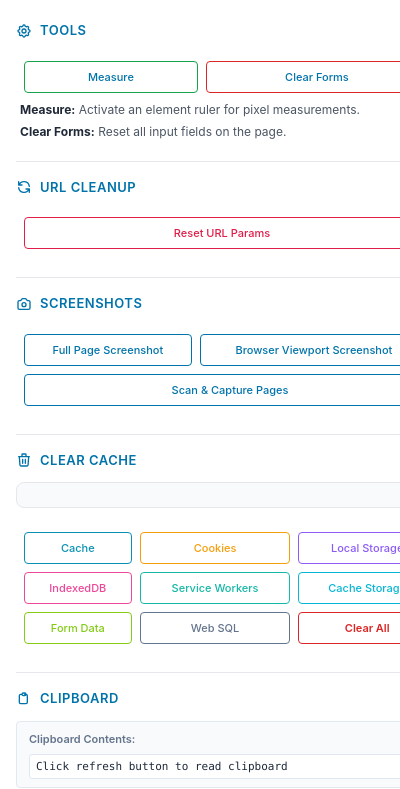
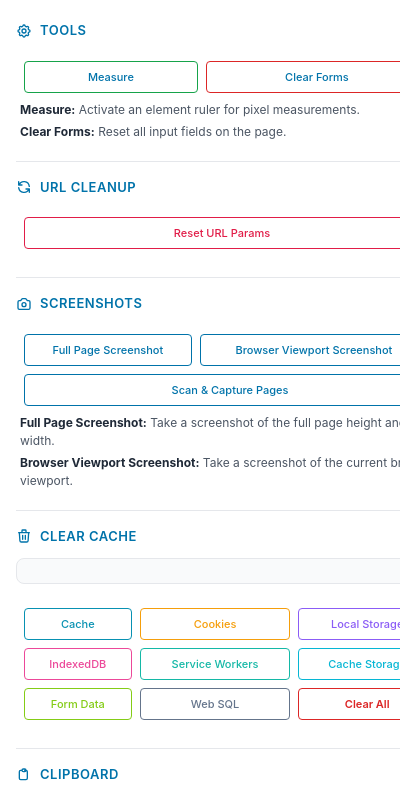
Before and after one commit to turnermike/Hi-hat-Debug-Tool, a browser extension: page popup/popup.html in a window 400 px wide. Shown: the part 66-855 px from the top of the page. Drawn offline with Linux system fonts and the light colour scheme.

Commit message:
informational copy

```diff
--- a/popup/popup.html
+++ b/popup/popup.html
@@ -47,7 +47,6 @@
           </tr>
         </table>
       </div>
-
 
       <!-- Button Descriptions -->
       <div class="tool-description">
@@ -134,6 +133,13 @@
             </tr>
           </table>
         </div>
+
+      <!-- Button Descriptions -->
+      <div class="tool-description">
+        <p><strong>Full Page Screenshot:</strong> Take a screenshot of the full page height and width.</p>
+        <p><strong>Browser Viewport Screenshot:</strong> Take a screenshot of the current browser viewport.</p>
+        <!-- <p><strong>Scan & Capture Pages:</strong> Scan the page for vulnerabilities and take a screenshot of the page.</p> -->
+      </div>
       </div>
 
       <!-- WordPress Debug Section -->
```
